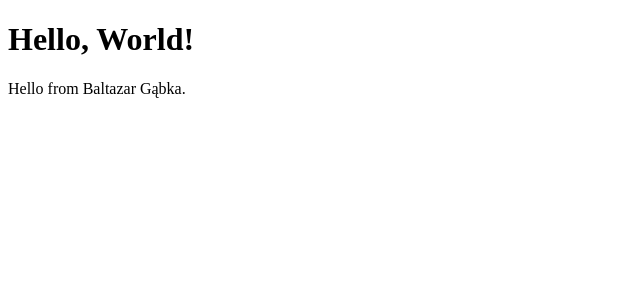
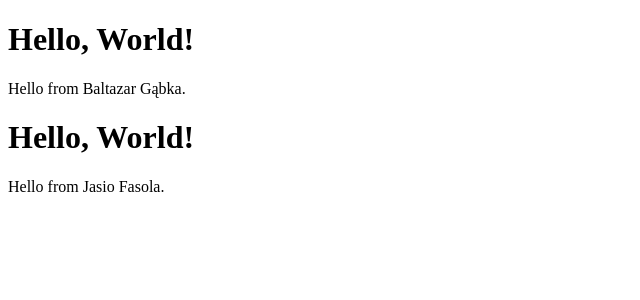
Before and after one commit to jakubhfake/megak-react-app, a React (Create React App) app: page / in a window 1280 px wide. Shown: the top 300 px of the page, without its empty margins (0-640 px from the left). Built offline with nearby package versions, Linux system fonts and the light colour scheme.

Commit message:
Using React Developers Tools

```diff
--- a/src/index.js
+++ b/src/index.js
@@ -2,17 +2,23 @@ import React from 'react';
 import {App} from "./App";
 import {render} from 'react-dom';
 
-const person = {
-    name: 'Baltazar',
-    lastName: 'Gąbka',
-    age: 123,
-};
 
 render(
-    <>
+    <React.StrictMode>
         <App
-            person={person}
+            person={{
+                name: 'Baltazar',
+                lastName: 'Gąbka',
+                age: 123,
+            }}
         />
-    </>,
+        <App
+            person={{
+                name: 'Jasio',
+                lastName: 'Fasola',
+                age: 123,
+            }}
+        />
+    </React.StrictMode>,
     document.getElementById('root'),
 );
```
